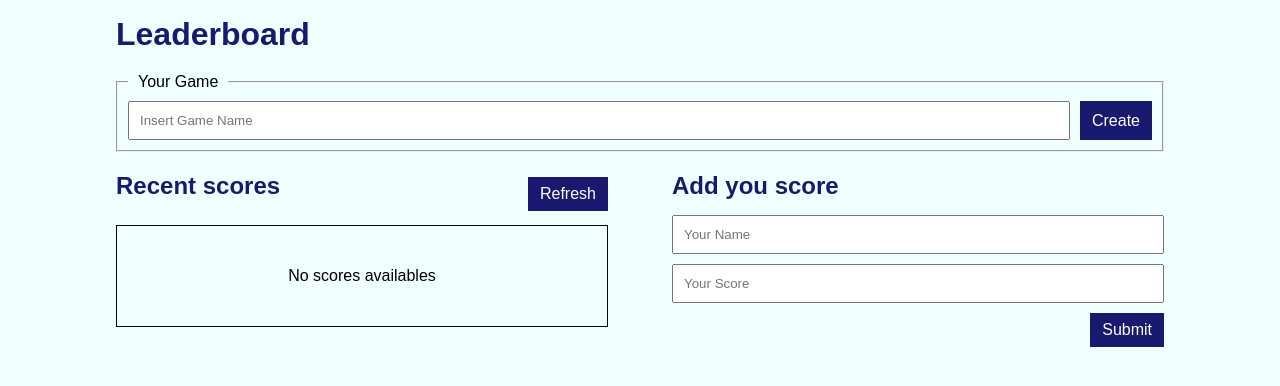
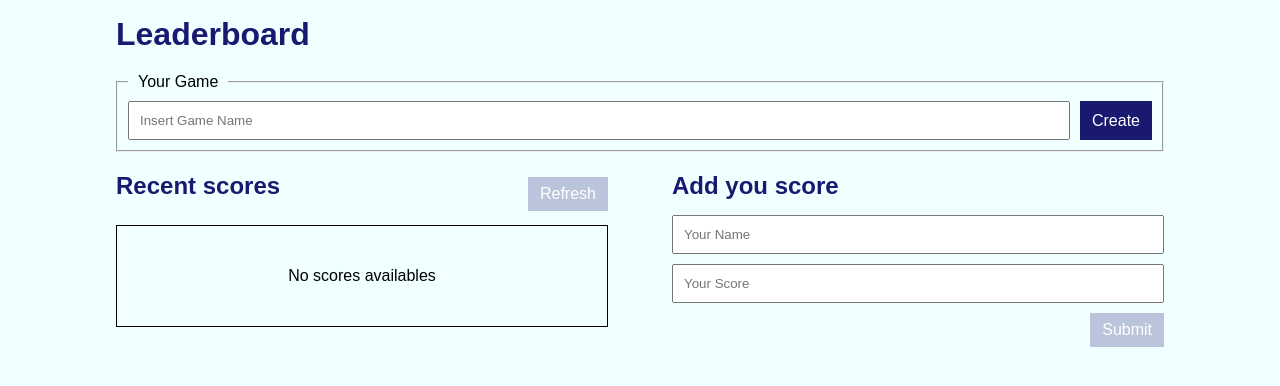
Before and after one commit to mgmediaweb/leaderboard, a website built with webpack: page src/index.html in a window 1280 px wide. Built offline with nearby package versions, Linux system fonts and the light colour scheme; a web font is replaced by a local one.

Commit message:
fix style to button disabled

```diff
--- a/src/style.css
+++ b/src/style.css
@@ -28,6 +28,10 @@ button {
 button:hover {
   background-color: rgb(4, 4, 59);
   cursor: pointer;
+}
+
+button:disabled {
+  background-color: rgba(25, 25, 112, 0.25);
 }
 
 fieldset {
```
Also changed, not shown: dist/main.bundle.js.
